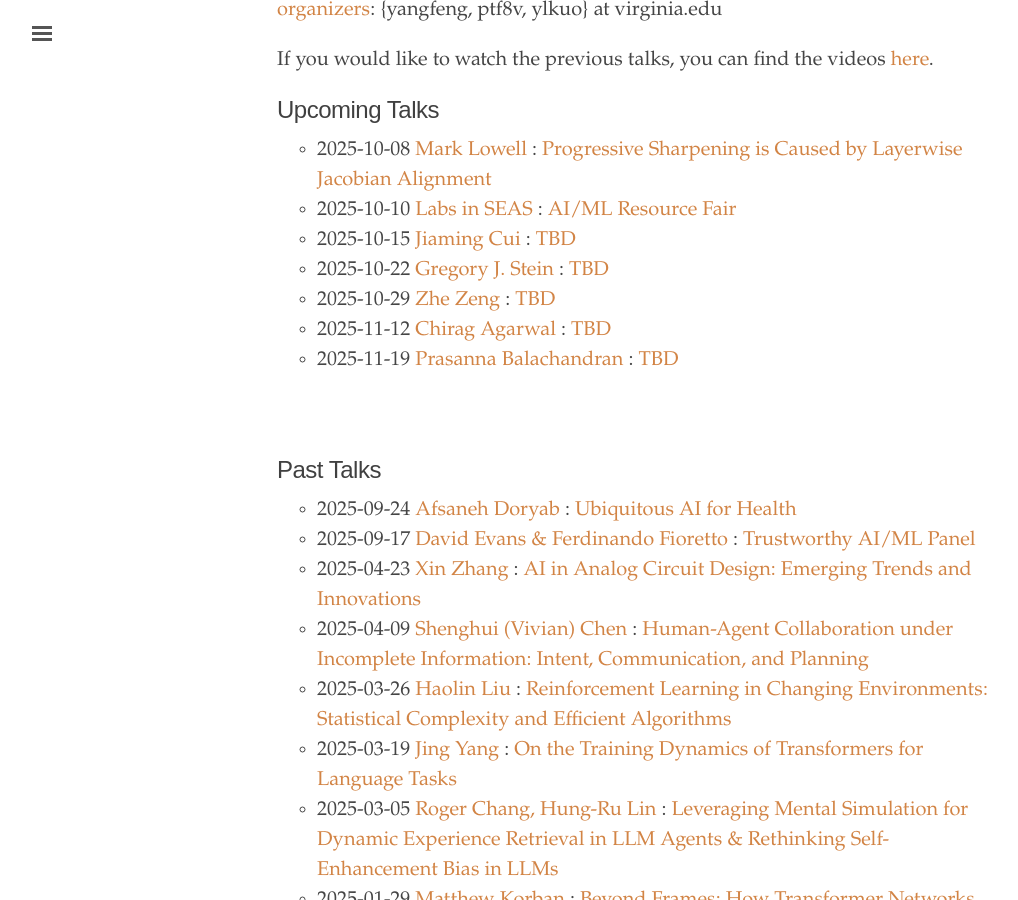
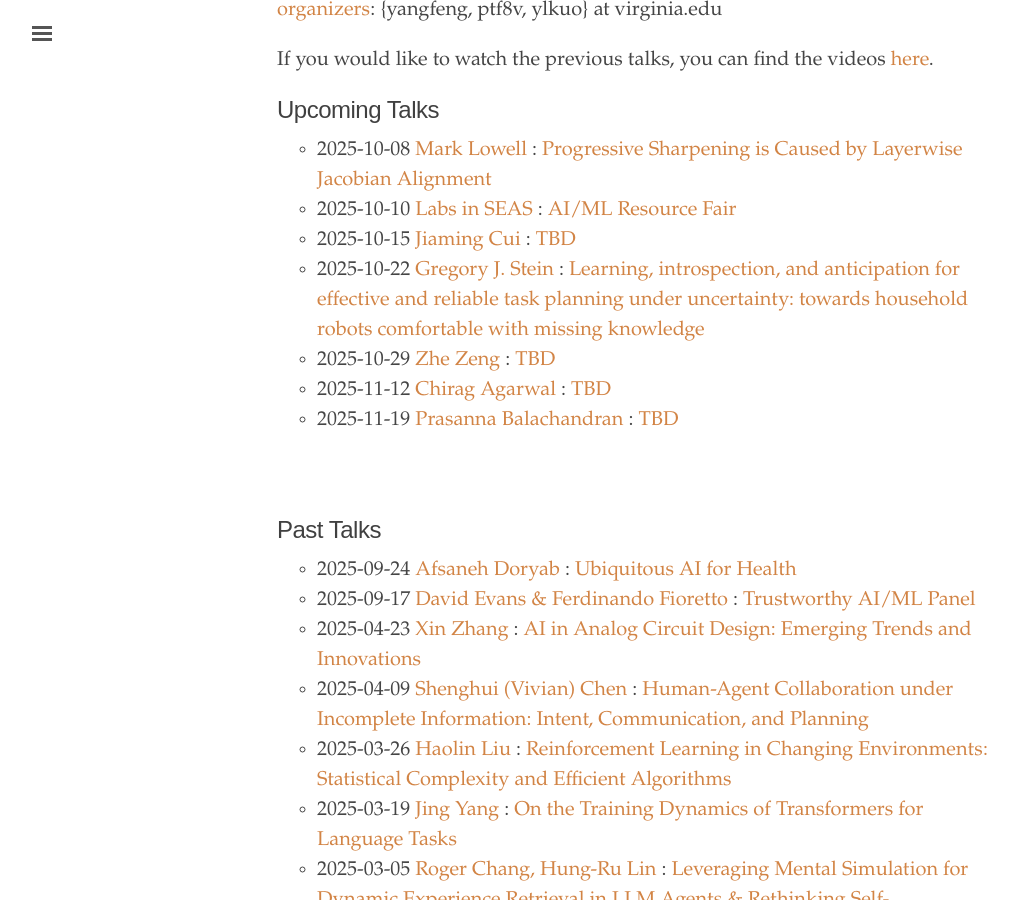
Before and after one commit to uvaml/uvaml.github.io, a Jekyll site: the page built from index.html, in a window 1280 px wide and 900 px high, scrolled down 422 px. Shown: the whole window, without its empty margins (3-1021 px from the left). Built offline with Jekyll 4.4.1, drawn with Linux system fonts in a browser that asks for light colours.

Commit message:
add Greg's talk

```diff
--- a/_texts/2025-10-22.md
+++ b/_texts/2025-10-22.md
@@ -1,6 +1,6 @@
 ---
 layout: post
-title: "TBD"
+title: "Learning, introspection, and anticipation for effective and reliable task planning under uncertainty: towards household robots comfortable with missing knowledge"
 author: Gregory J. Stein
 homepage: "https://cs.gmu.edu/~gjstein/"
 image: "https://cs.gmu.edu/~gjstein/assets/posts/gjstein_headshot_sq_2024_06.jpg"
@@ -13,7 +13,10 @@
 ---
 
 **Abstract**
+The next generation of service and assistive robots will need to operate under uncertainty, expected to complete tasks and perform well despite missing information about the state of the world or the future needs of itself and other agents. Many existing approaches turn to learning to overcome the challenges of planning under uncertainty, yet are often brittle and myopic, limiting their effectiveness. Our work introduces a family of model-based approaches to long-horizon planning under uncertainty that augments (rather than replaces) planning with estimates from learning, allowing for both high-performance and reliability-by-design.
+
+In this talk, I will present several recent and ongoing projects that improve long-horizon navigation and task planning in uncertain home-like environments. First, I will discuss our recent developments that improve performance and reliability in unfamiliar environments—environments potentially dissimilar from any seen during training—with a technique we call "offline alt-policy replay," which enables fast and reliable deployment-time policy selection despite uncertainty. Second, I will discuss "anticipatory planning," by which our robot anticipates and avoids side effects of its actions on undetermined future tasks it may later be assigned; our approach guides the robot towards behaviors that encourage preparation and organization, improving its performance over lengthy deployments.
 
 
 **Bio:**
-Greg is an Assistant Professor of Computer Science at George Mason University, where he runs the Robotic Anticipatory Intelligence & Learning (RAIL) Group and is the director of the GMU Autonomous Robotics Lab. His research, at the intersection of robotics, planning, and machine learning, is centered around developing representations for planning and learning that allow robots to better understand the impact of their actions, so that they may plan quickly, intelligently, and reliably in a dynamic and uncertain world. Before joining Mason, he received his PhD in 2020 from the MIT Department of Electrical Engineering and Computer Science and previously graduated summa cum laude from Cornell University with a B.S. in Applied and Engineering Physics. His work was a finalist for Best Paper at the 2018 Conference on Robot Learning, at which he was additionally awarded Best Oral Presentation.
+Greg is an Assistant Professor of Computer Science at George Mason University, where he runs the Robotic Anticipatory Intelligence & Learning (RAIL) Group and co-directs the GMU Autonomous Robotics Lab. His research, at the intersection of robotics, planning, and machine learning, is centered around developing representations for planning and learning that allow robots to better understand the impact of their actions, so that they may plan quickly, intelligently, and reliably in a dynamic and uncertain world. Before joining Mason, he received his PhD in 2020 from the MIT Department of Electrical Engineering and Computer Science and previously graduated summa cum laude from Cornell University with a B.S. in Applied and Engineering Physics. His work was a finalist for Best Paper at the 2018 Conference on Robot Learning, at which he was additionally awarded Best Oral Presentation.
```
